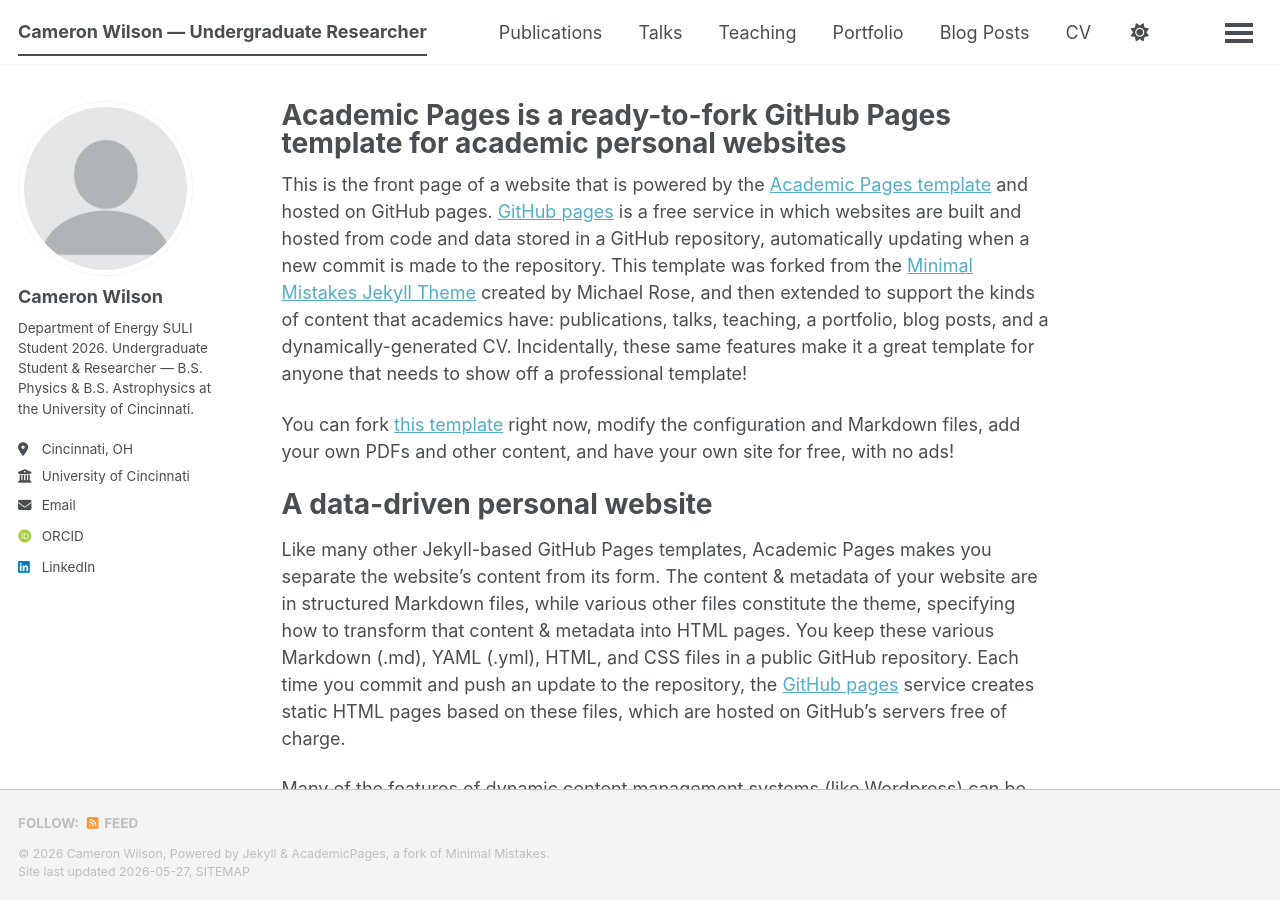
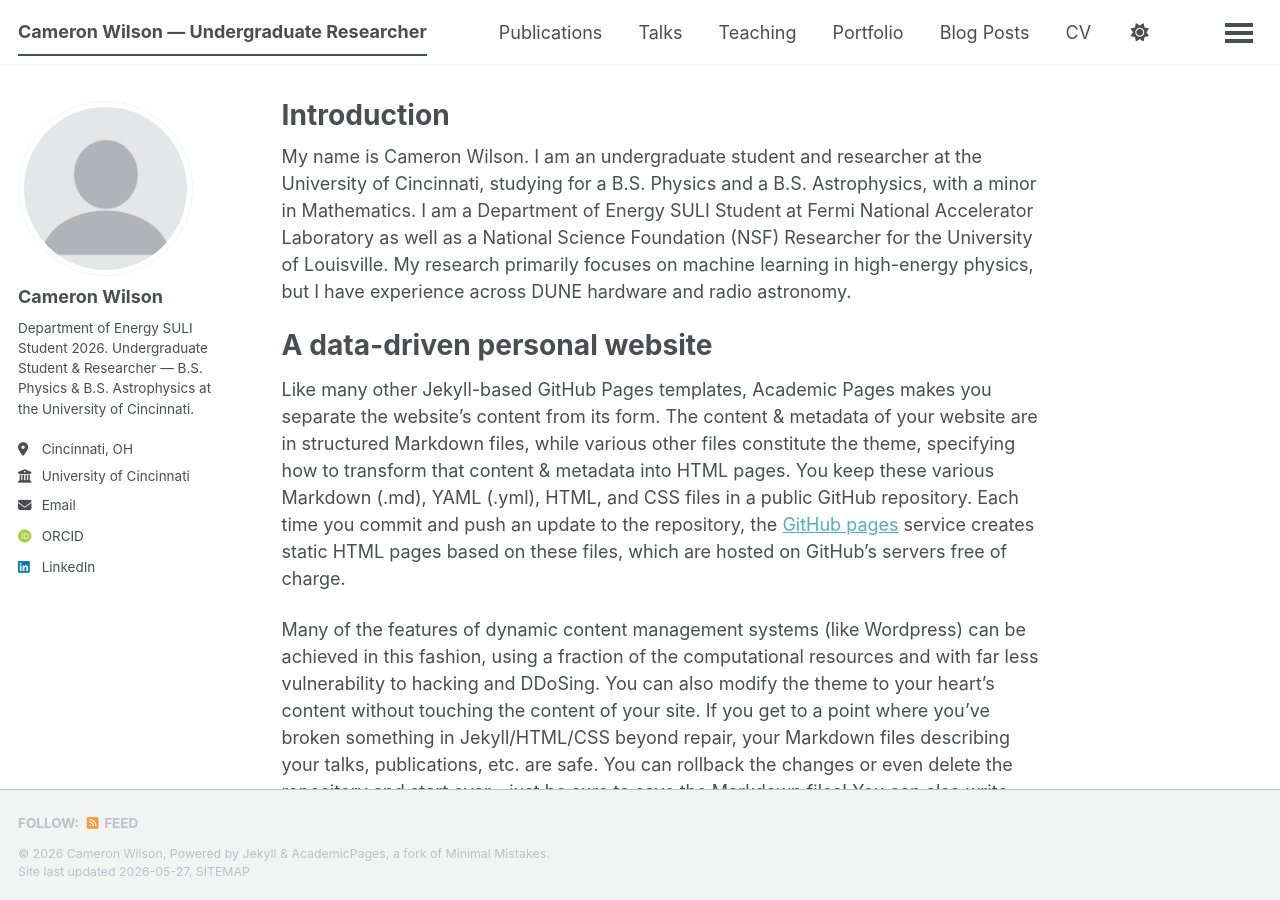
Before and after one commit to wilso6cc/wilso6cc.github.io, a Jekyll site: the page built from _pages/about.md, in a window 1280 px wide and 900 px high. Built offline with Jekyll 4.4.1, drawn with Linux system fonts in a browser that asks for light colours; some web fonts are replaced; a script bundle is joined from its source files by our own code; library files that are not in the unit come from our copies.

Commit message:
Update about.md

```diff
--- a/_pages/about.md
+++ b/_pages/about.md
@@ -1,15 +1,13 @@
 ---
 permalink: /
-title: "Academic Pages is a ready-to-fork GitHub Pages template for academic personal websites"
+title: "Introduction"
 author_profile: true
 redirect_from:
   - /about/
   - /about.html
 ---
 
-This is the front page of a website that is powered by the [Academic Pages template](https://github.com/academicpages/academicpages.github.io) and hosted on GitHub pages. [GitHub pages](https://pages.github.com) is a free service in which websites are built and hosted from code and data stored in a GitHub repository, automatically updating when a new commit is made to the repository. This template was forked from the [Minimal Mistakes Jekyll Theme](https://mmistakes.github.io/minimal-mistakes/) created by Michael Rose, and then extended to support the kinds of content that academics have: publications, talks, teaching, a portfolio, blog posts, and a dynamically-generated CV. Incidentally, these same features make it a great template for anyone that needs to show off a professional template!
-
- You can fork [this template](https://github.com/academicpages/academicpages.github.io) right now, modify the configuration and Markdown files, add your own PDFs and other content, and have your own site for free, with no ads!
+My name is Cameron Wilson. I am an undergraduate student and researcher at the University of Cincinnati, studying for a B.S. Physics and a B.S. Astrophysics, with a minor in Mathematics. I am a Department of Energy SULI Student at Fermi National Accelerator Laboratory as well as a National Science Foundation (NSF) Researcher for the University of Louisville. My research primarily focuses on machine learning in high-energy physics, but I have experience across DUNE hardware and radio astronomy.
 
 A data-driven personal website
 ======
```
